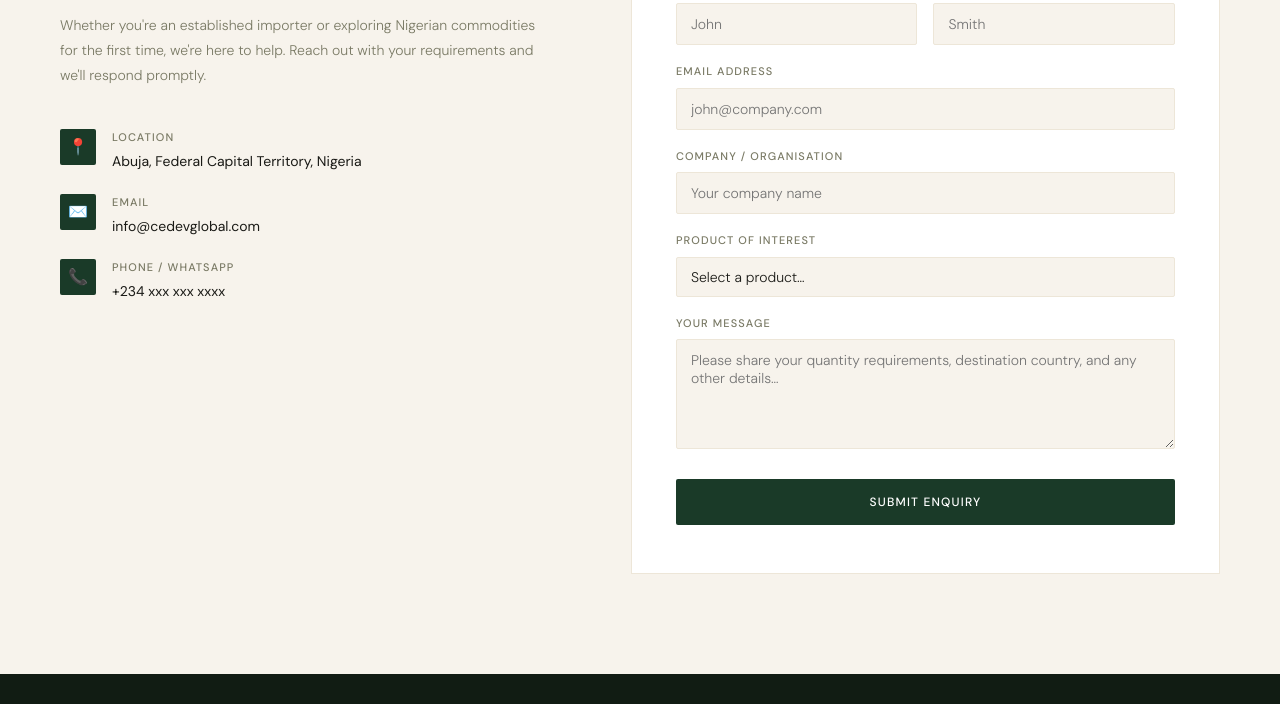
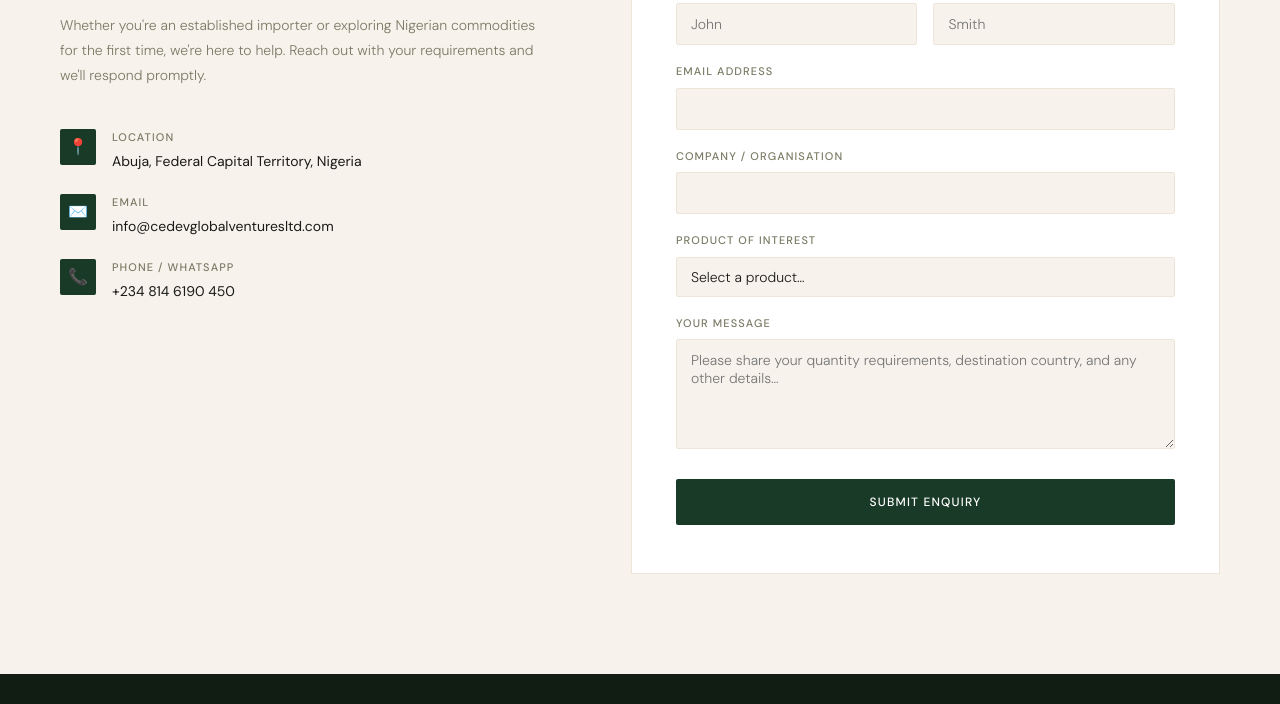
Before and after one commit to ThaVip/cedevglobal-website, a plain HTML site: page index.html in a window 1280 px wide. Shown: the part 3954-4658 px from the top of the page. Drawn offline with nearby package versions, Linux system fonts and the light colour scheme.

Commit message:
Update contact details and form inputs in index.html

```diff
--- a/index.html
+++ b/index.html
@@ -411,14 +411,14 @@
         <div class="contact-detail-icon">✉️</div>
         <div class="contact-detail-info">
           <label>Email</label>
-          <span>info@cedevglobal.com</span>
+          <span>info@cedevglobalventuresltd.com</span>
         </div>
       </div>
       <div class="contact-detail">
         <div class="contact-detail-icon">📞</div>
         <div class="contact-detail-info">
           <label>Phone / WhatsApp</label>
-          <span>+234 xxx xxx xxxx</span>
+          <span>+234 814 6190 450</span>
         </div>
       </div>
     </div>
@@ -457,11 +457,11 @@
       </div>
       <div class="form-group">
         <label for="email">Email address</label>
-        <input id="email" type="email" name="email" placeholder="john@company.com" required />
+        <input id="email" type="email" name="email" required />
       </div>
       <div class="form-group">
         <label for="company">Company / Organisation</label>
-        <input id="company" type="text" name="company" placeholder="Your company name" />
+        <input id="company" type="text" name="company"  />
       </div>
       <div class="form-group">
         <label for="product">Product of interest</label>
@@ -488,7 +488,7 @@
 <!-- WHATSAPP FLOATING BUTTON -->
 <!-- Replace 234XXXXXXXXXX with your actual WhatsApp number (no + sign) -->
 <a
-  href="https://wa.me/234XXXXXXXXXX?text=Hello%20CedevGlobal%2C%20I%27m%20interested%20in%20your%20agricultural%20exports."
+  href="https://wa.me/08146190450?text=Hello%20CedevGlobal%2C%20I%27m%20interested%20in%20your%20agricultural%20exports."
   class="whatsapp-btn"
   target="_blank"
   rel="noopener noreferrer"
```
